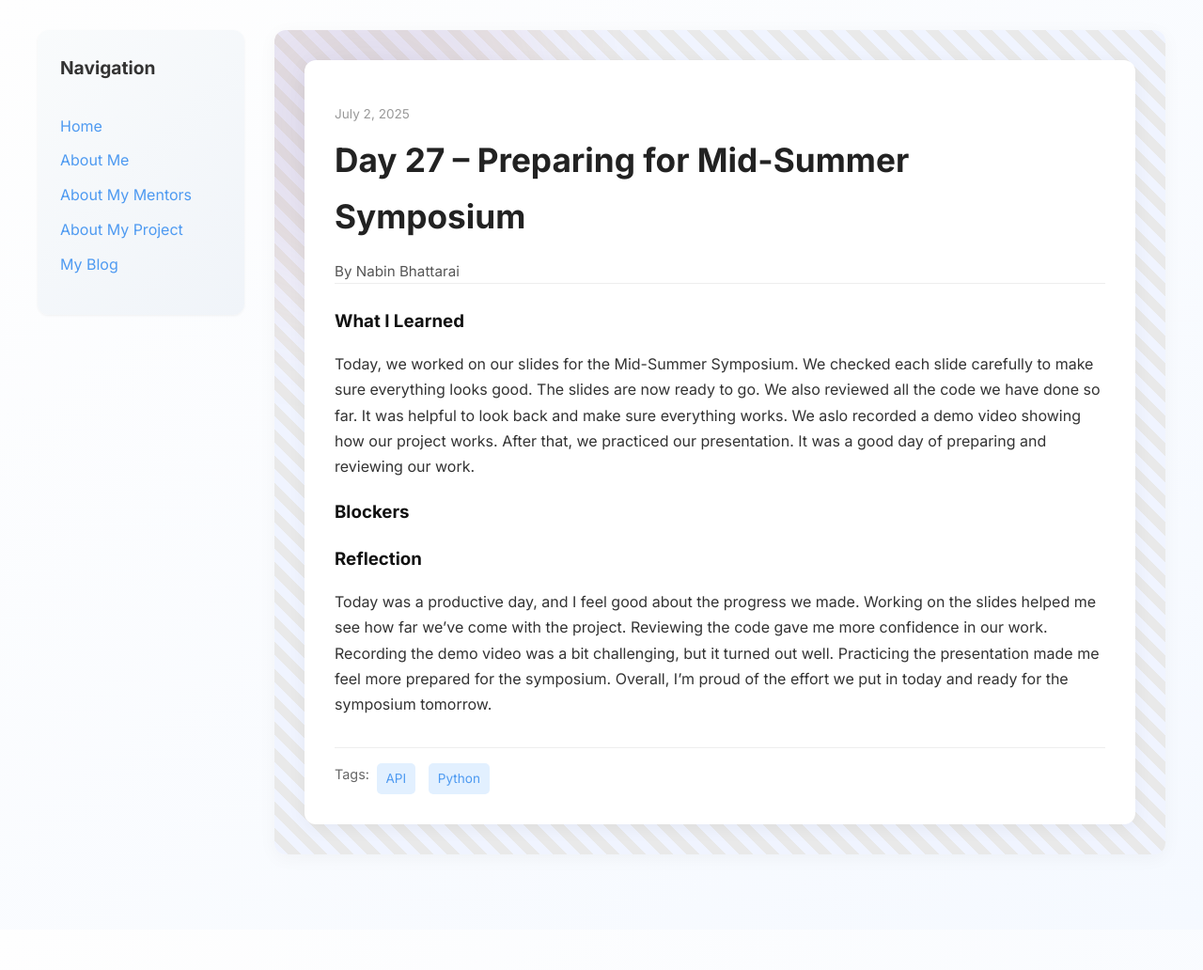
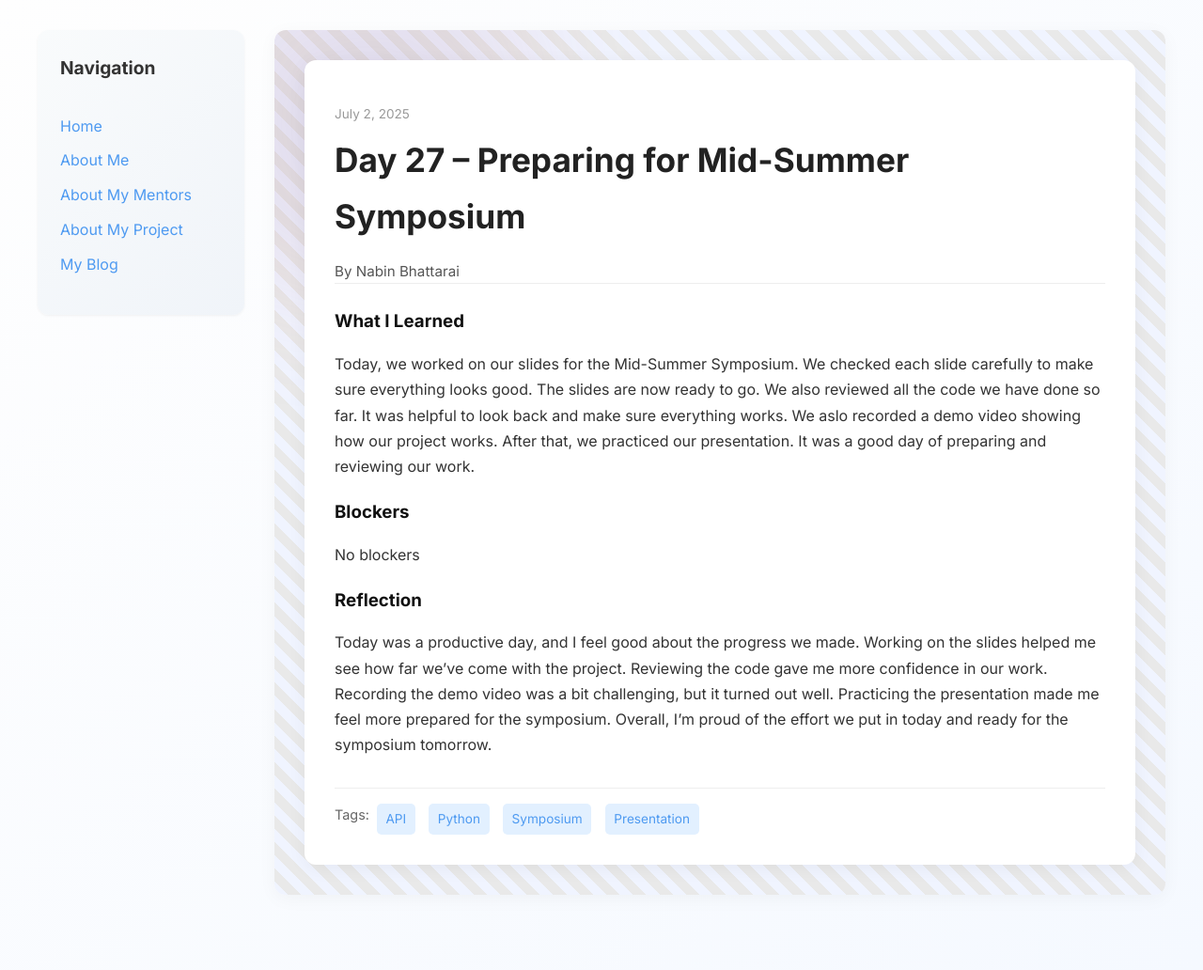
Before and after one commit to bhattarainabin2055/bhattarainabin2055.github.io, a Jekyll site: the page built from _posts/2025-07-02-day-27.md, in a window 1280 px wide. Shown: the whole page at 94% size. Built offline with Jekyll 4.4.1, drawn with Linux system fonts in a browser that asks for light colours; before the commit the page ends 989 px from its top, so only the background shows below that.

Commit message:
Update 2025-07-02-day-27.md

```diff
--- a/_posts/2025-07-02-day-27.md
+++ b/_posts/2025-07-02-day-27.md
@@ -4,12 +4,12 @@ title: "Day 27 – Preparing for Mid-Summer Symposium"
 date: 2025-07-02
 author: Nabin Bhattarai
 permalink: /day27.html
-tags: ["API", "Python"]
+tags: ["API", "Python", "Symposium", "Presentation"]
 
 what_i_learned: |
  Today, we worked on our slides for the Mid-Summer Symposium. We checked each slide carefully to make sure everything looks good. The slides are now ready to go. We also reviewed all the code we have done so far. It was helpful to look back and make sure everything works. We aslo recorded a demo video showing how our project works. After that, we practiced our presentation. It was a good day of preparing and reviewing our work.
 blockers: |
-
+ No blockers
 
 reflection: |
   Today was a productive day, and I feel good about the progress we made. Working on the slides helped me see how far we’ve come with the project. Reviewing the code gave me more confidence in our work. Recording the demo video was a bit challenging, but it turned out well. Practicing the presentation made me feel more prepared for the symposium. Overall, I’m proud of the effort we put in today and ready for the symposium tomorrow.
```
